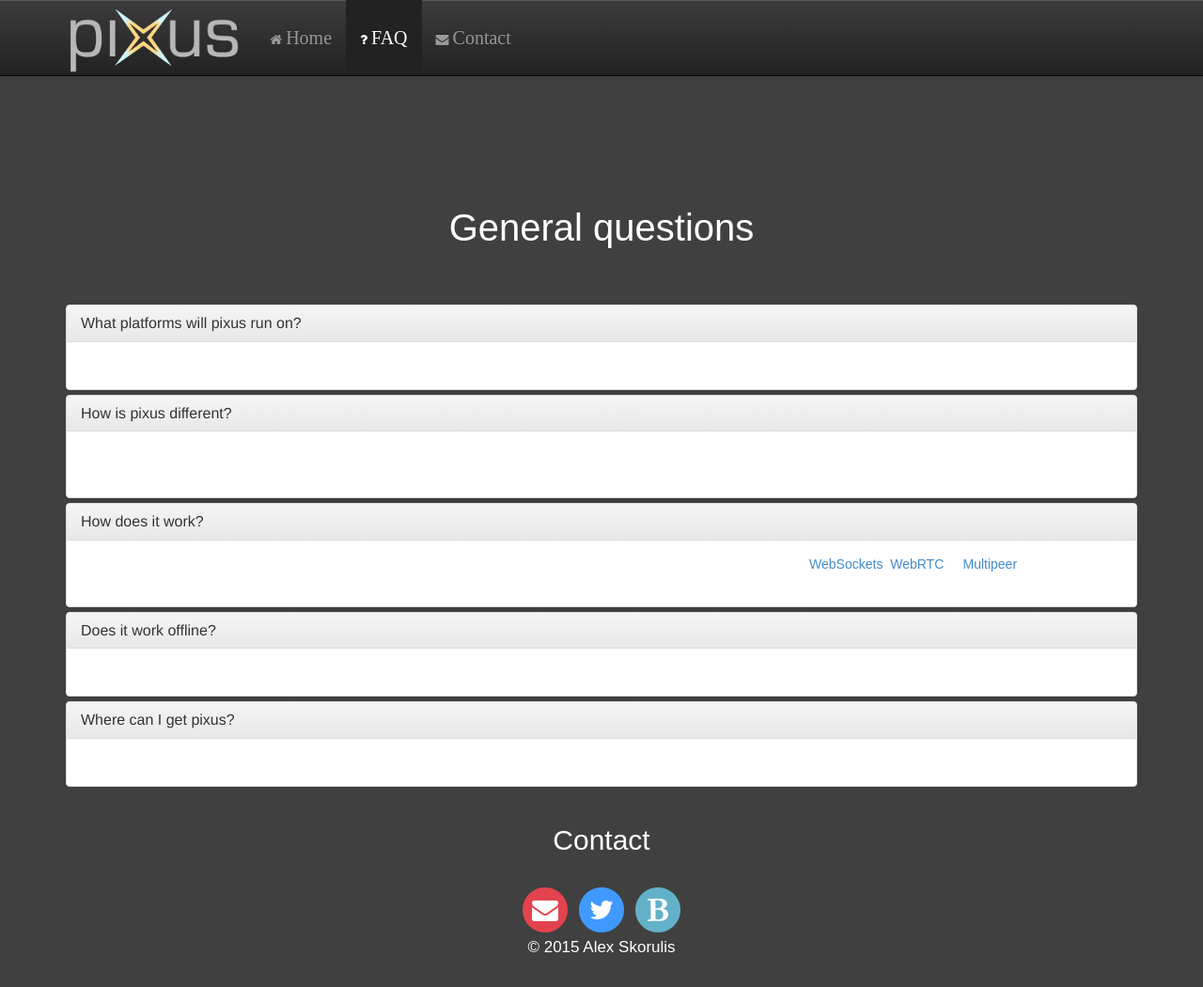
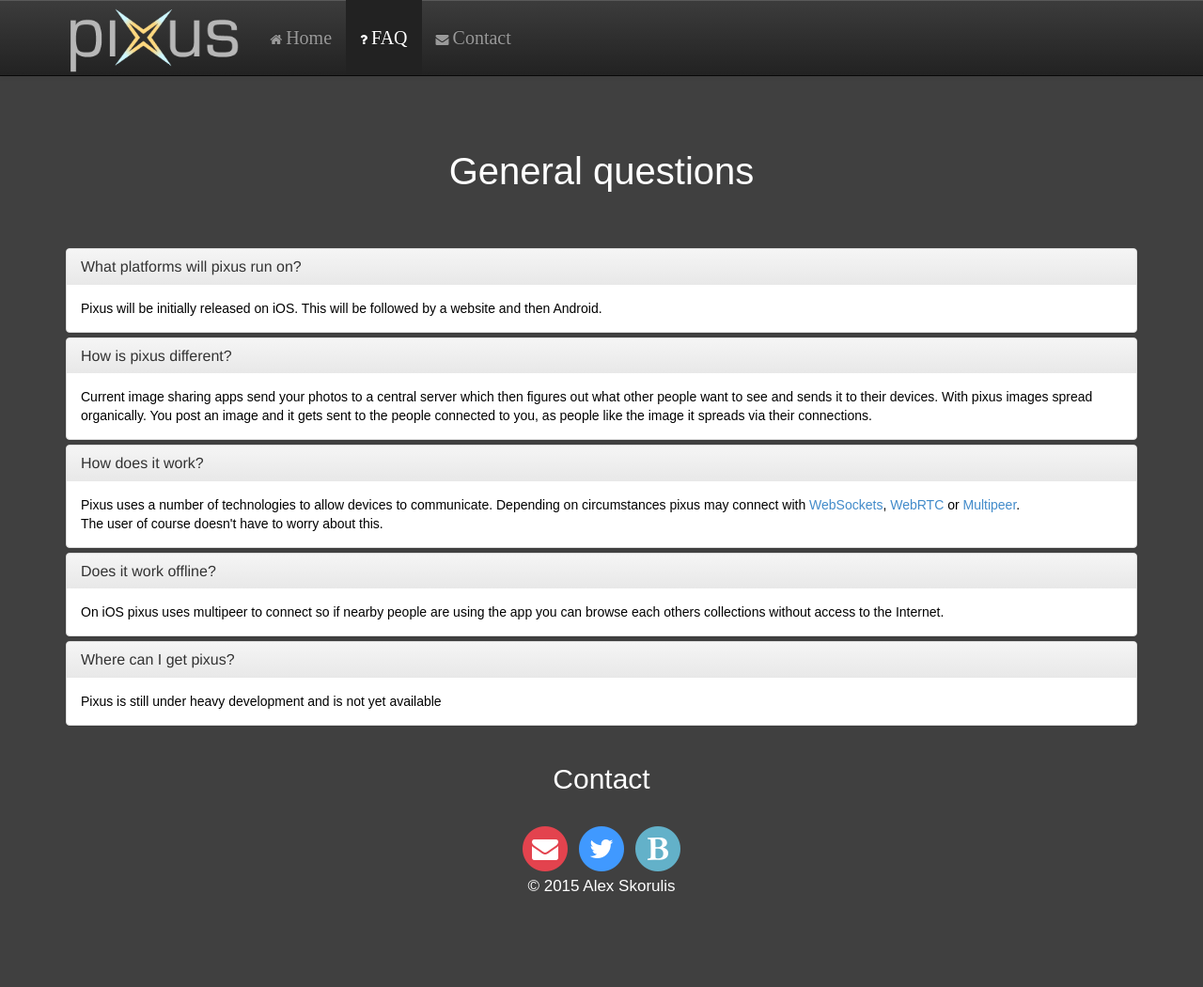
Before and after one commit to skorulis/pixus-main-site, a Jekyll site: the page built from faq.html, in a window 1280 px wide and 1050 px high. Shown: the whole window at 94% size. Built offline with Jekyll 4.4.1, drawn with Linux system fonts in a browser that asks for light colours; nearby versions of some CDN libraries.

Commit message:
FAQ is now readable

```diff
--- a/css/styles.css
+++ b/css/styles.css
@@ -31,7 +31,6 @@ h1,h2 {
     padding-top: 20px;
     padding-bottom: 20px;
     font-family: Arial, Helvetica, sans-serif ;
-
 }
 
 h1 {
@@ -156,3 +155,8 @@ footer {
   padding-left:20px;
   padding-right:20px;
 }
+
+
+.panel-body {
+  color:black;
+}
--- a/faq.html
+++ b/faq.html
@@ -5,23 +5,18 @@ activeNav: FAQ
 ---
 
 <div class="container">
-<br />
-<br />
-<br />
 
 
   <div class="panel-group" id="accordion">
     <h1>General questions</h1>
     <div class="panel panel-default">
-        <div class="panel-heading">
+        <div class="panel-heading ">
             <h4 class="panel-title">
                 What platforms will pixus run on?
             </h4>
         </div>
-        <div id="collapseOne" class="panel-collapse">
         <div class="panel-body">
             Pixus will be initially released on iOS. This will be followed by a website and then Android.
-            </div>
         </div>
     </div>
 
@@ -31,10 +26,8 @@ activeNav: FAQ
                 How is pixus different?
             </h4>
         </div>
-        <div id="collapseOne" class="panel-collapse">
         <div class="panel-body">
             Current image sharing apps send your photos to a central server which then figures out what other people want to see and sends it to their devices. With pixus images spread organically. You post an image and it gets sent to the people connected to you, as  people like the image it spreads via their connections.
-            </div>
         </div>
     </div>
 
@@ -44,12 +37,10 @@ activeNav: FAQ
                 How does it work?
             </h4>
         </div>
-        <div id="collapseOne" class="panel-collapse">
         <div class="panel-body">
                 Pixus uses a number of technologies to allow devices to communicate.
                 Depending on circumstances pixus may connect with <a href="https://en.wikipedia.org/wiki/WebSocket">WebSockets</a>, <a href="https://en.wikipedia.org/wiki/WebRTC">WebRTC</a> or <a href="https://developer.apple.com/library/prerelease/ios/documentation/MultipeerConnectivity/Reference/MultipeerConnectivityFramework/index.html">Multipeer</a>.<br/>
                 The user of course doesn't have to worry about this.
-            </div>
         </div>
     </div>
 
@@ -59,10 +50,8 @@ activeNav: FAQ
                 Does it work offline?
             </h4>
         </div>
-        <div id="collapseOne" class="panel-collapse">
         <div class="panel-body">
                 On iOS pixus uses multipeer to connect so if nearby people are using the app you can browse each others collections without access to the Internet.
-            </div>
             </div>
     </div>
 
@@ -72,10 +61,8 @@ activeNav: FAQ
                 Where can I get pixus?
             </h4>
         </div>
-        <div id="collapseOne" class="panel-collapse">
         <div class="panel-body">
                 Pixus is still under heavy development and is not yet available
-            </div>
             </div>
     </div>
 
```
Lines whose indentation alone changed are shown as unchanged.
